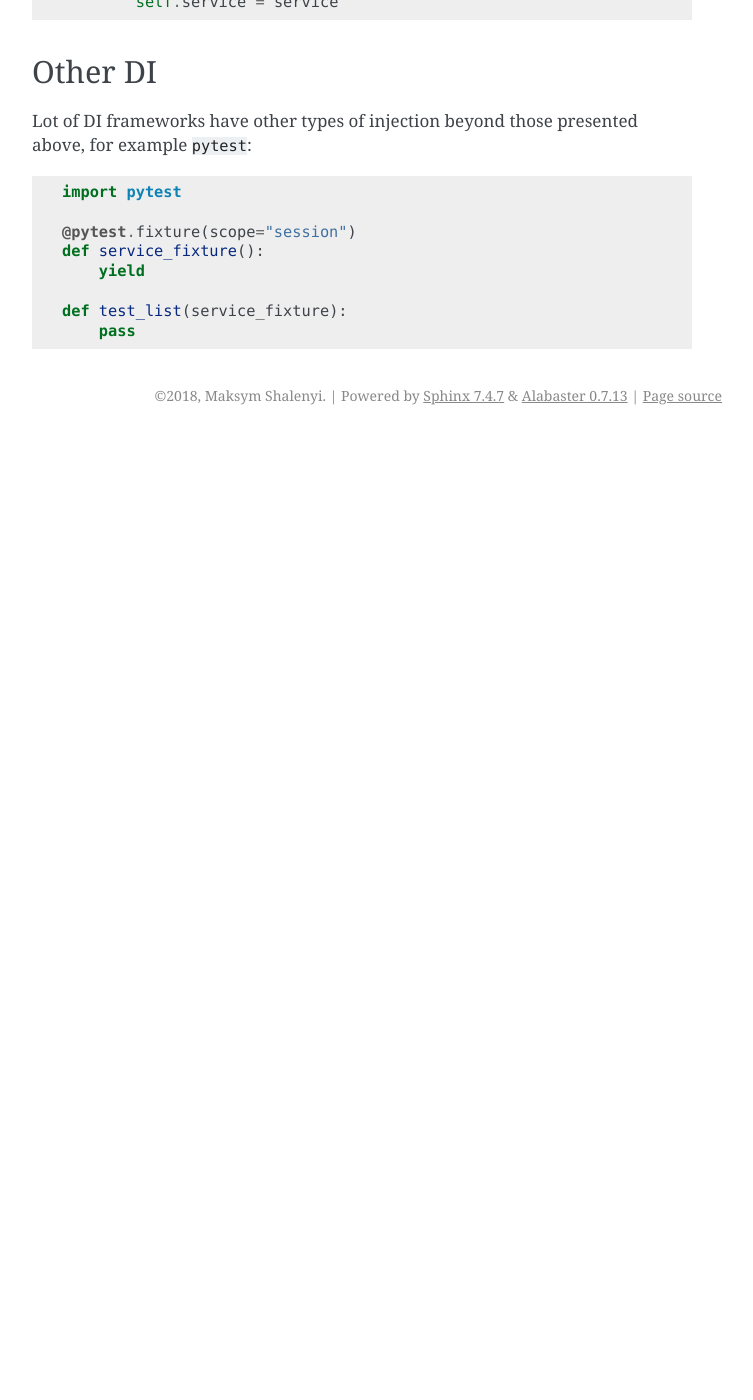
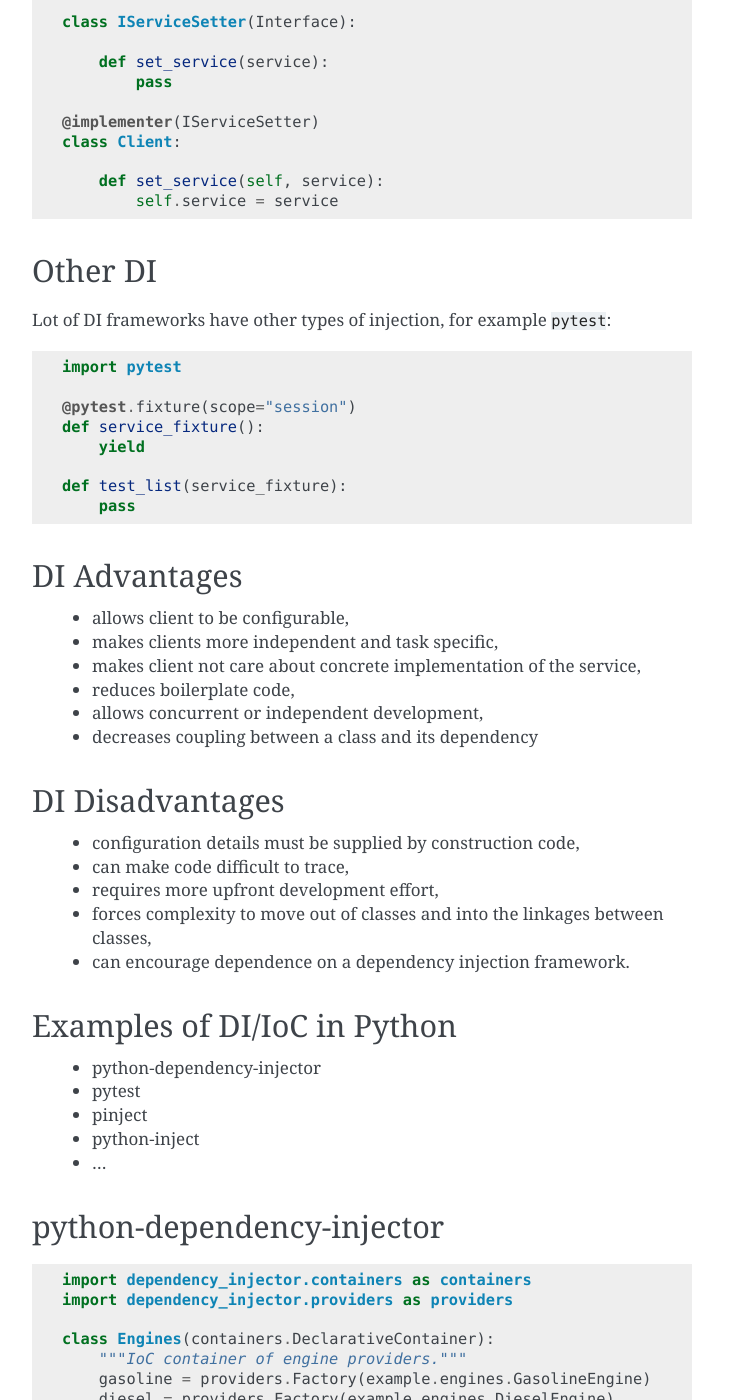
Before and after one commit to enkidulan/presentations, a Sphinx documentation site: the page built from source/2019-02-IoC-and-DI/index.rst, in a window 1280 px wide and 1400 px high, scrolled down 3068 px. Shown: the whole window, without its empty margins (388-1141 px from the left). Built offline with Sphinx 7.4.7, drawn with Linux system fonts in a browser that asks for light colours; before the commit the page ends 3503 px from its top, so only the background shows below that; some of the changed text lies outside the part shown.

Commit message:
add ioc and di presentaion

```diff
--- a/source/2019-02-IoC-and-DI/index.rst
+++ b/source/2019-02-IoC-and-DI/index.rst
@@ -11,13 +7,14 @@
 Background story
 ================
 
-Or how Inversion of Control become to be.
+Or how Inversion of Control came to be.
 
 .. rst-class:: build
 
-    * imagen that it is 198x
-    * it's golden time Moore's law
+    * imagine that it is the 80s
+    * it's golden time of Moore's law
     * complexity of programs is growing exponentially
+    * Windows 1.0 is released
     * Balmer peak is invented
     * Inversion of control principle appears
 
@@ -69,6 +64,16 @@
 .. rst-class:: build
 
     * technique whereby one object (or static method) supplies the dependencies of another object
+
+    * dependency injection involves four roles:
+
+        * the ``service object(s)`` to be used
+        * the ``client object`` that is depending on the service(s) it uses
+        * the ``interfaces`` that define how the client may use the services
+        * the ``injector``, which is responsible for constructing the services and injecting them into the client
+
+Comparing UML diagrams
+======================
 
         DI UML diagram
 
@@ -94,6 +99,8 @@
 
 Dependency injection use case
 =============================
+
+Dependency injection implements IoC through composition.
 
 DI types
 ========
@@ -157,7 +164,8 @@
 
 Other DI
 ========
-Lot of DI frameworks have other types of injection beyond those presented above, for example ``pytest``:
+
+Lot of DI frameworks have other types of injection, for example ``pytest``:
 
 .. code-block:: python
 
@@ -169,3 +177,123 @@
 
     def test_list(service_fixture):
         pass
+
+
+DI Advantages
+=============
+
+    * allows client to be configurable,
+    * makes clients more independent and task specific,
+    * makes client not care about concrete implementation of the service,
+    * reduces boilerplate code,
+    * allows concurrent or independent development,
+    * decreases coupling between a class and its dependency
+
+
+DI Disadvantages
+================
+
+    * configuration details must be supplied by construction code,
+    * can make code difficult to trace,
+    * requires more upfront development effort,
+    * forces complexity to move out of classes and into the linkages between classes,
+    * can encourage dependence on a dependency injection framework.
+
+Examples of DI/IoC in Python
+============================
+
+    * python-dependency-injector
+    * pytest
+    * pinject
+    * python-inject
+    * ...
+
+python-dependency-injector
+==========================
+
+.. code-block:: python
+
+    import dependency_injector.containers as containers
+    import dependency_injector.providers as providers
+
+    class Engines(containers.DeclarativeContainer):
+        """IoC container of engine providers."""
+        gasoline = providers.Factory(example.engines.GasolineEngine)
+        diesel = providers.Factory(example.engines.DieselEngine)
+        electro = providers.Factory(example.engines.ElectroEngine)
+
+    class Cars(containers.DeclarativeContainer):
+        """IoC container of car providers."""
+        gasoline = providers.Factory(example.cars.Car, engine=Engines.gasoline)
+        diesel = providers.Factory(example.cars.Car,engine=Engines.diesel)
+        electro = providers.Factory(example.cars.Car, engine=Engines.electro)
+
+    if __name__ == '__main__':
+        gasoline_car = Cars.gasoline()
+        diesel_car = Cars.diesel()
+        electro_car = Cars.electro()
+
+pytest
+======
+
+.. code-block:: python
+
+    import pytest
+
+    @pytest.fixture(scope="session")
+    def service_a_fixture():
+        yield
+
+    @pytest.fixture(scope="session")
+    def service_b_fixture(service_a_fixture):
+        yield
+
+    def test_list(service_b_fixture):
+        pass
+
+pinject
+=======
+
+.. code-block:: python
+
+    >>> class OuterClass(object):
+    ...     def __init__(self, inner_class):
+    ...         self.inner_class = inner_class
+    ...
+    >>> class InnerClass(object):
+    ...     def __init__(self):
+    ...         self.forty_two = 42
+    ...
+    >>> obj_graph = pinject.new_object_graph()
+    >>> outer_class = obj_graph.provide(OuterClass)
+    >>> print outer_class.inner_class.forty_two
+    42
+
+python-inject
+=============
+
+.. code-block:: python
+
+    @inject.autoparams()
+    def refresh_cache(cache: RedisCache, db: DbInterface):
+        pass
+
+    class User(object):
+        cache = inject.attr(Cache)
+
+        def __init__(self, id):
+            self.id = id
+
+        def save(self):
+            self.cache.save('users', self)
+
+    # `inject.param` is deprecated, use `inject.params` instead.
+    @inject.param('cache', Cache)
+    def bar(foo, cache=None):
+        cache.save('foo', foo)
+
+Questions?
+==========
+
+Thank you!
+==========
```
Also changed, not shown: other parts of source/2019-02-IoC-and-DI/index.rst (+4 -10 lines).
